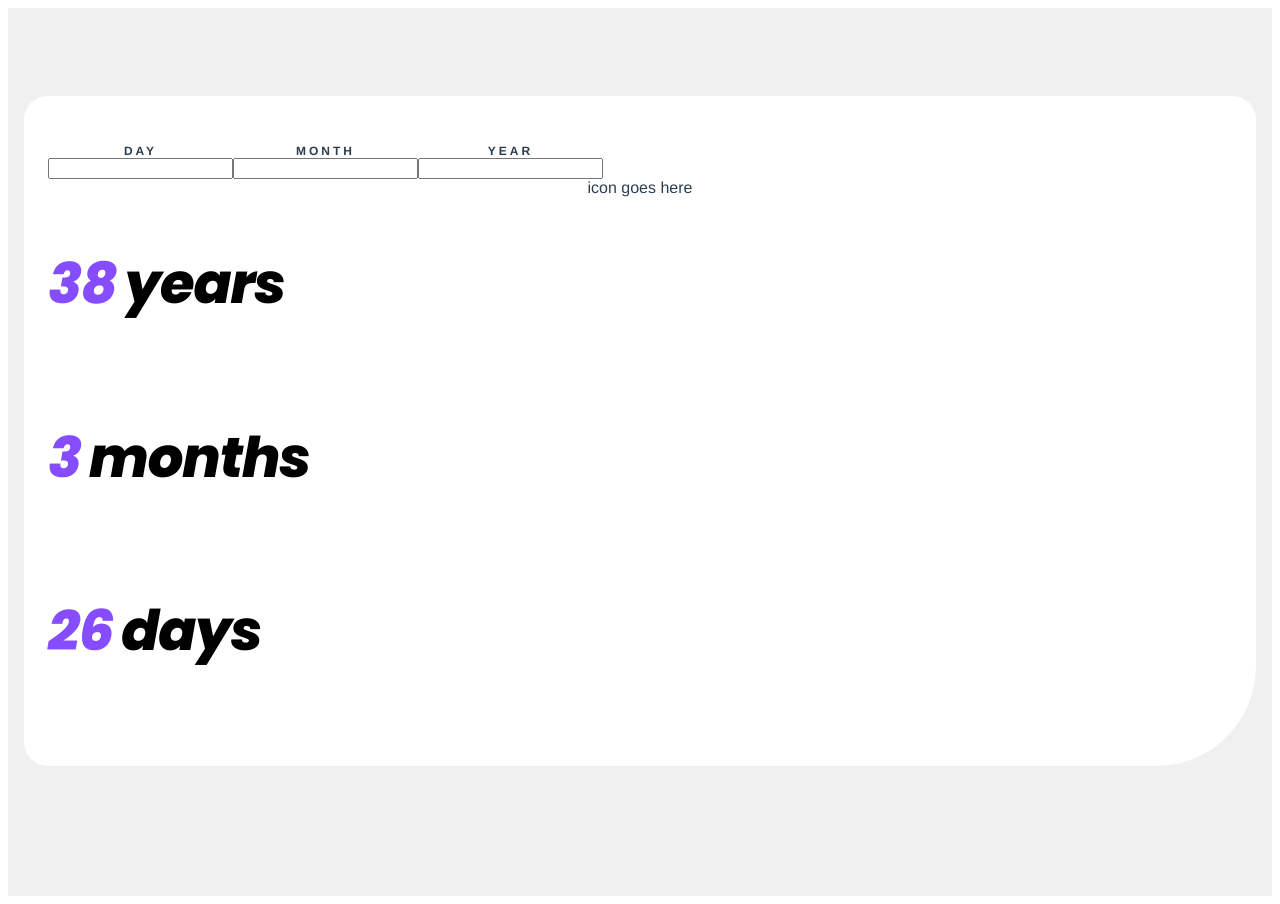
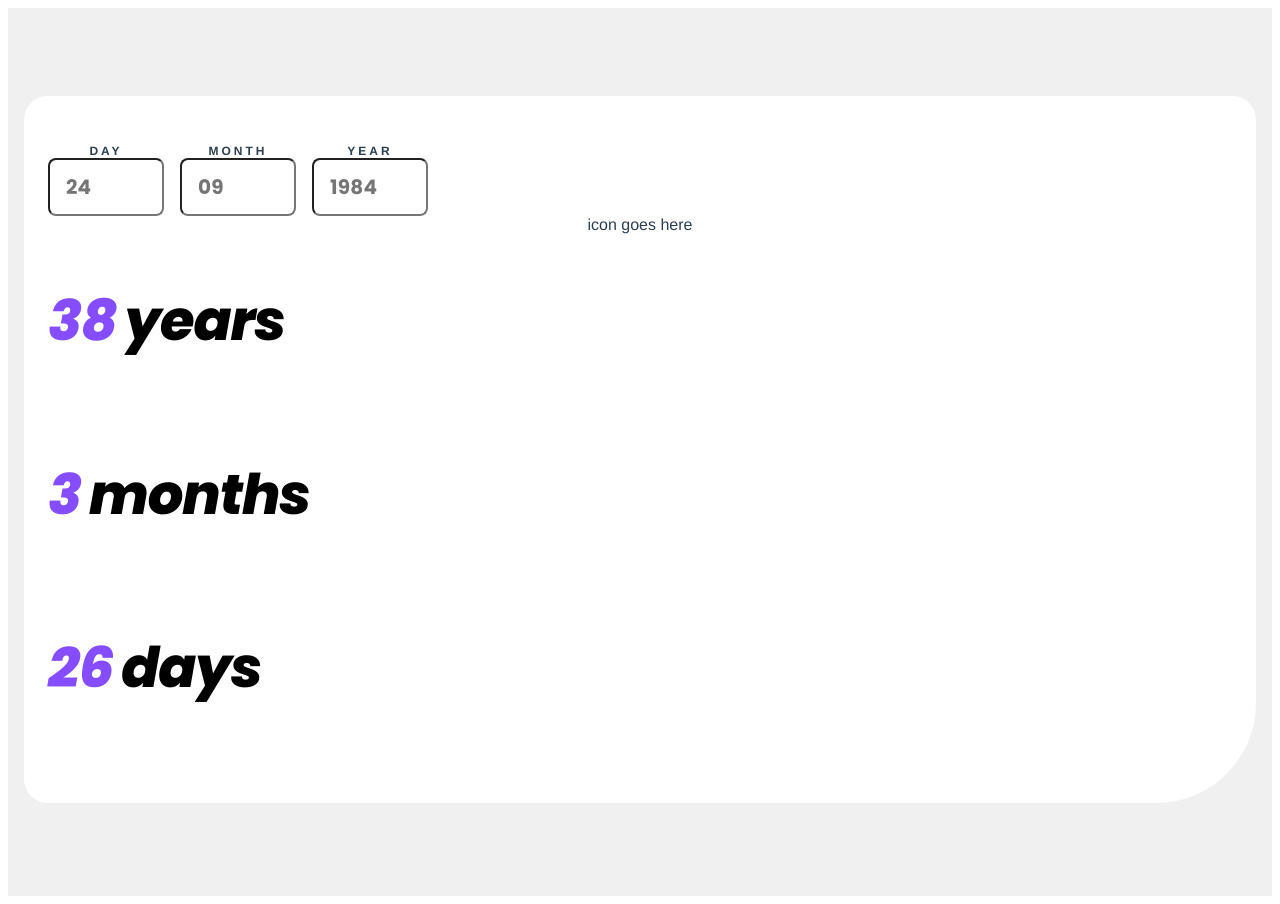
Before and after one commit to MaxAnderberg/age-calculator, a Vue app: page / in a window 1280 px wide. Built offline with nearby package versions, Linux system fonts and the light colour scheme.

Commit message:
added styling to the form and formatted

```diff
--- a/src/components/HelloWorld.vue
+++ b/src/components/HelloWorld.vue
@@ -4,15 +4,15 @@
             <form class="form__container" method="" id="" action="">
                 <div class="form__group">
                     <label class="form__label">day</label>
-                    <input class="form__input" type="text" name="" value="" />
+                    <input class="form__input" type="text" name="" value="" placeholder="24" />
                 </div>
                 <div class="form__group">
                     <label class="form__label">month</label>
-                    <input class="form__input" type="text" name="" value="" />
+                    <input class="form__input" type="text" name="" value="" placeholder="09" />
                 </div>
                 <div class="form__group">
                     <label class="form__label">year</label>
-                    <input class="form__input" type="text" name="" value="" />
+                    <input class="form__input" type="text" name="" value="" placeholder="1984" />
                 </div>
             </form>
         </section>
@@ -47,6 +47,7 @@ export default {
 
 <style scoped>
 @import url('https://fonts.googleapis.com/css2?family=Fraunces:opsz,wght@9..144,500&family=Montserrat:wght@500;700&family=Poppins:ital,wght@0,400;0,500;0,600;0,700;0,800;0,900;1,400;1,500;1,600;1,700;1,800;1,900&display=swap');
+
 h3 {
     margin: 40px 0 0;
 }
@@ -102,13 +103,16 @@ a {
 }
 
 .form__container {
-     display: flex
+    display: flex;
+    gap: 16px;
+    width: 295px;
 }
 
 .form__group {
     display: flex;
     flex-direction: column;
 }
+
 .form__label {
     font-size: 12px;
     text-transform: uppercase;
@@ -116,4 +120,15 @@ a {
     font-weight: 700;
 }
 
+.form__input {
+    padding: 12px 16px;
+    border-radius: 8px;
+    width: 80px;
+    font-family: Poppins;
+    font-size: 20px;
+    font-style: normal;
+    font-weight: 700;
+    line-height: normal;
+    letter-spacing: 0.2px;
+}
 </style>
```
Lines whose indentation alone changed are shown as unchanged.
